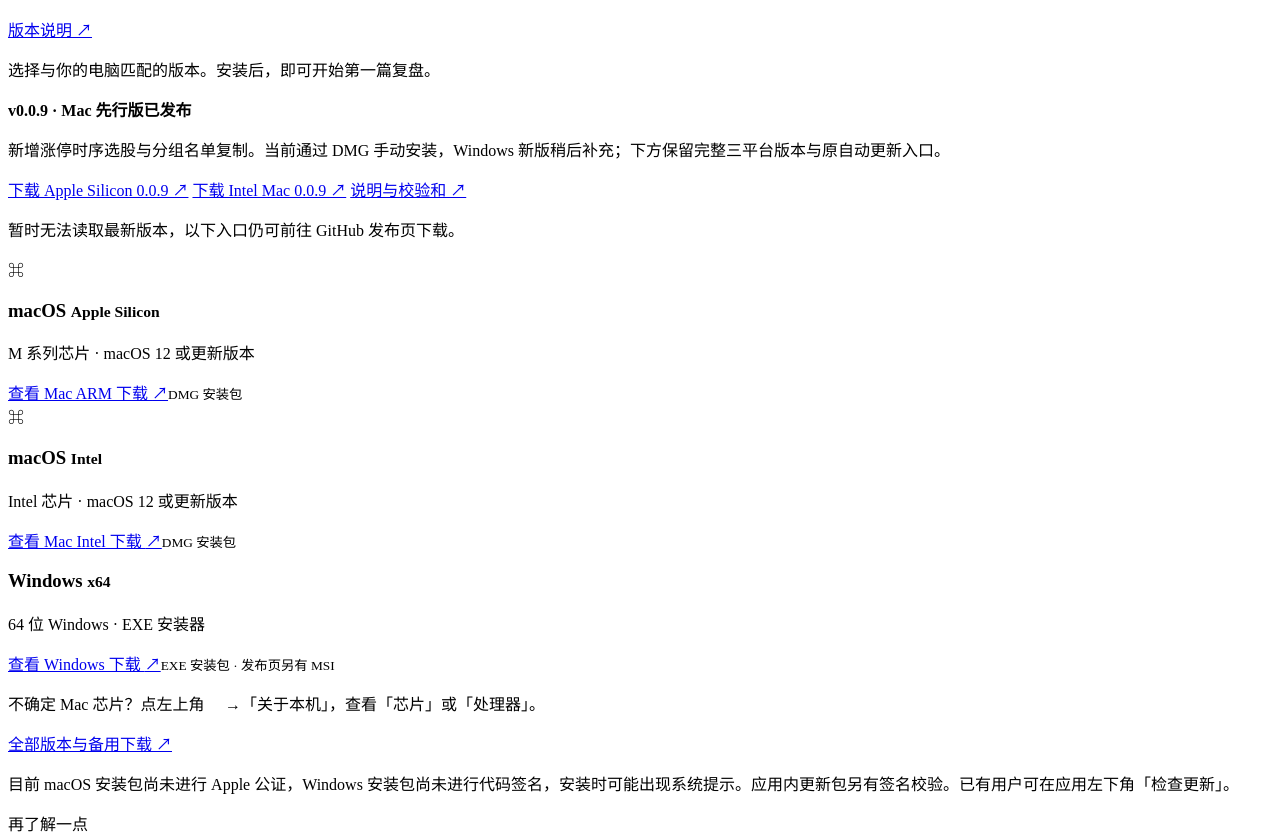
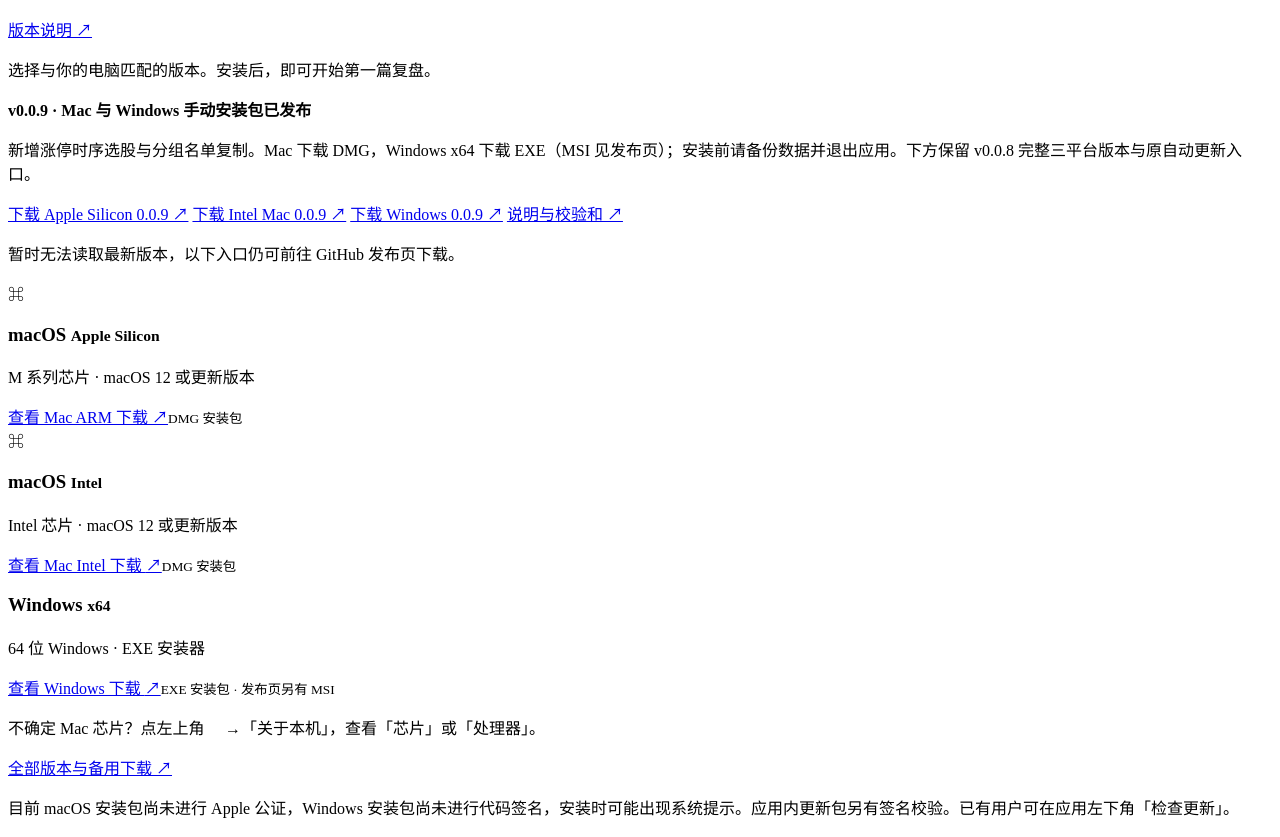
Before and after one commit to adjfks/gp-releases, a website with bundled scripts: page docs/index.html in a window 1280 px wide. Shown: the part 5975-6812 px from the top of the page. Built offline with nearby package versions, Linux system fonts and the light colour scheme; no server answers.

Commit message:
补充 0.0.9 Windows 手动安装包下载入口

```diff
--- a/docs/index.html
+++ b/docs/index.html
@@ -461,12 +461,13 @@
         <p class="download-copy">
           选择与你的电脑匹配的版本。安装后，即可开始第一篇复盘。
         </p>
-        <aside class="staged-release" aria-label="Mac 先行版本下载">
-          <strong>v0.0.9 · Mac 先行版已发布</strong>
-          <p>新增涨停时序选股与分组名单复制。当前通过 DMG 手动安装，Windows 新版稍后补充；下方保留完整三平台版本与原自动更新入口。</p>
+        <aside class="staged-release" aria-label="v0.0.9 手动安装包下载">
+          <strong>v0.0.9 · Mac 与 Windows 手动安装包已发布</strong>
+          <p>新增涨停时序选股与分组名单复制。Mac 下载 DMG，Windows x64 下载 EXE（MSI 见发布页）；安装前请备份数据并退出应用。下方保留 v0.0.8 完整三平台版本与原自动更新入口。</p>
           <div>
             <a class="text-link" href="https://github.com/adjfks/gp-releases/releases/download/v0.0.9/macos-arm64-GuanPan_0.0.9_aarch64.dmg">下载 Apple Silicon 0.0.9 ↗</a>
             <a class="text-link" href="https://github.com/adjfks/gp-releases/releases/download/v0.0.9/macos-x64-GuanPan_0.0.9_x64.dmg">下载 Intel Mac 0.0.9 ↗</a>
+            <a class="text-link" href="https://github.com/adjfks/gp-releases/releases/download/v0.0.9/windows-x64-GuanPan_0.0.9_x64-setup.exe">下载 Windows 0.0.9 ↗</a>
             <a class="text-link" href="https://github.com/adjfks/gp-releases/releases/tag/v0.0.9">说明与校验和 ↗</a>
           </div>
         </aside>
```
